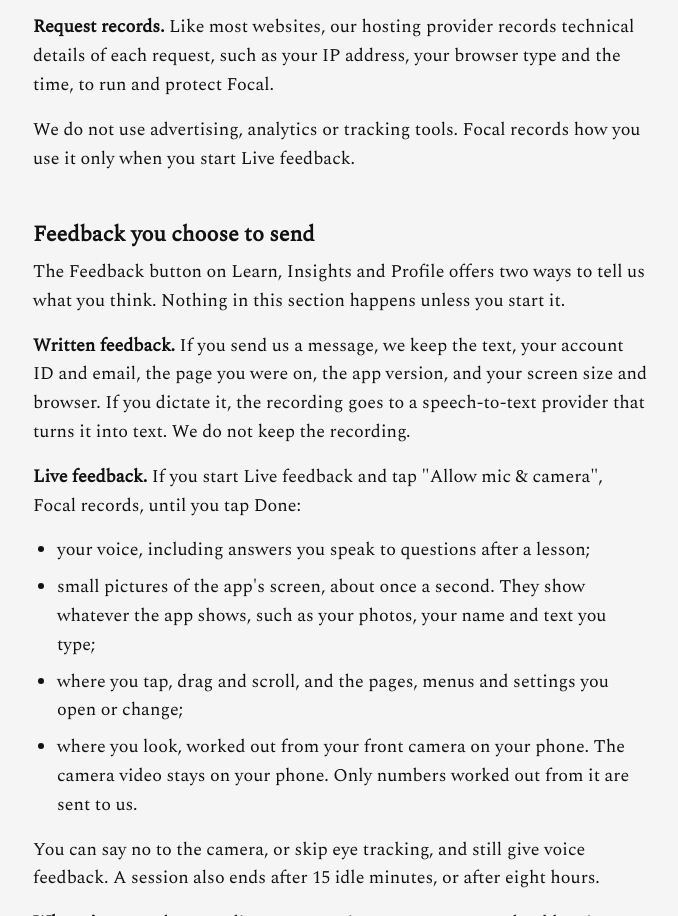
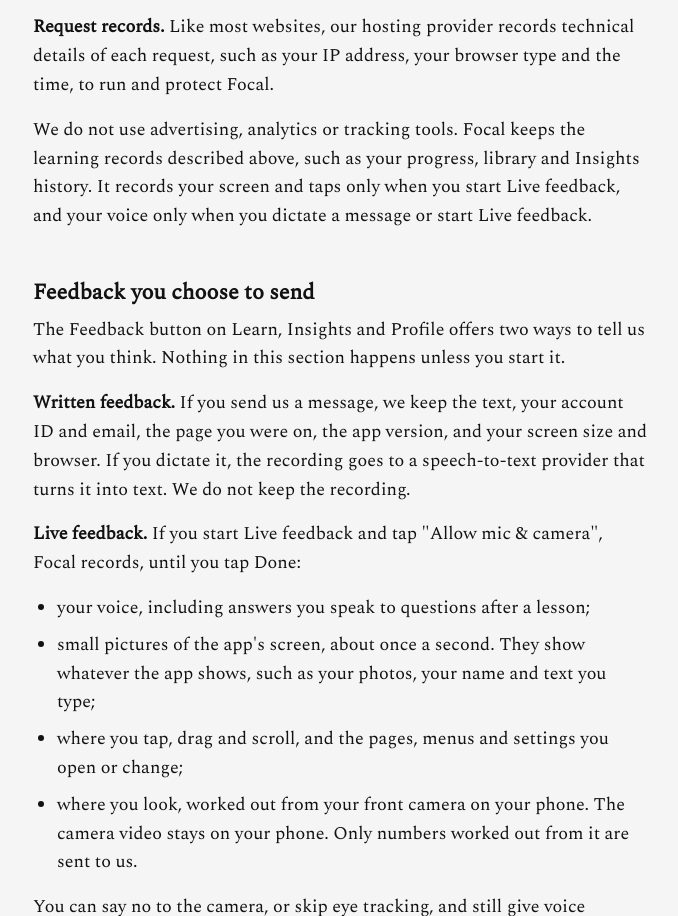
Before and after one commit to broadkent/focalhq-site, a plain HTML site: page privacy/index.html in a window 1280 px wide. Shown: the part 1611-2527 px from the top of the page, without its empty margins (299-977 px from the left). Drawn offline with Linux system fonts and the light colour scheme.

Commit message:
Legal pages: correct two sentences that described Focal wrongly
Same word changes as the app text in the Terms and Privacy Policy pages.

Co-Authored-By: Claude <noreply@anthropic.com>

```diff
--- a/privacy/index.html
+++ b/privacy/index.html
@@ -32,7 +32,7 @@
 <p><strong>Usage counts.</strong> We count how many times a day your account reads photos, uses Smart guide, submits to the gallery and sends feedback, to keep these fair and affordable. Each count holds only a date and a number.</p>
 <p><strong>Cookies and browser storage.</strong> Focal sets one cookie, which keeps you signed in for up to 14 days. Our sign-in provider also keeps your sign-in in your browser's storage. Both are needed for Focal to work.</p>
 <p><strong>Request records.</strong> Like most websites, our hosting provider records technical details of each request, such as your IP address, your browser type and the time, to run and protect Focal.</p>
-<p>We do not use advertising, analytics or tracking tools. Focal records how you use it only when you start Live feedback.</p>
+<p>We do not use advertising, analytics or tracking tools. Focal keeps the learning records described above, such as your progress, library and Insights history. It records your screen and taps only when you start Live feedback, and your voice only when you dictate a message or start Live feedback.</p>
 <h2>Feedback you choose to send</h2>
 <p>The Feedback button on Learn, Insights and Profile offers two ways to tell us what you think. Nothing in this section happens unless you start it.</p>
 <p><strong>Written feedback.</strong> If you send us a message, we keep the text, your account ID and email, the page you were on, the app version, and your screen size and browser. If you dictate it, the recording goes to a speech-to-text provider that turns it into text. We do not keep the recording.</p>
```
Also changed, not shown: terms/index.html (+1 -1 lines).
